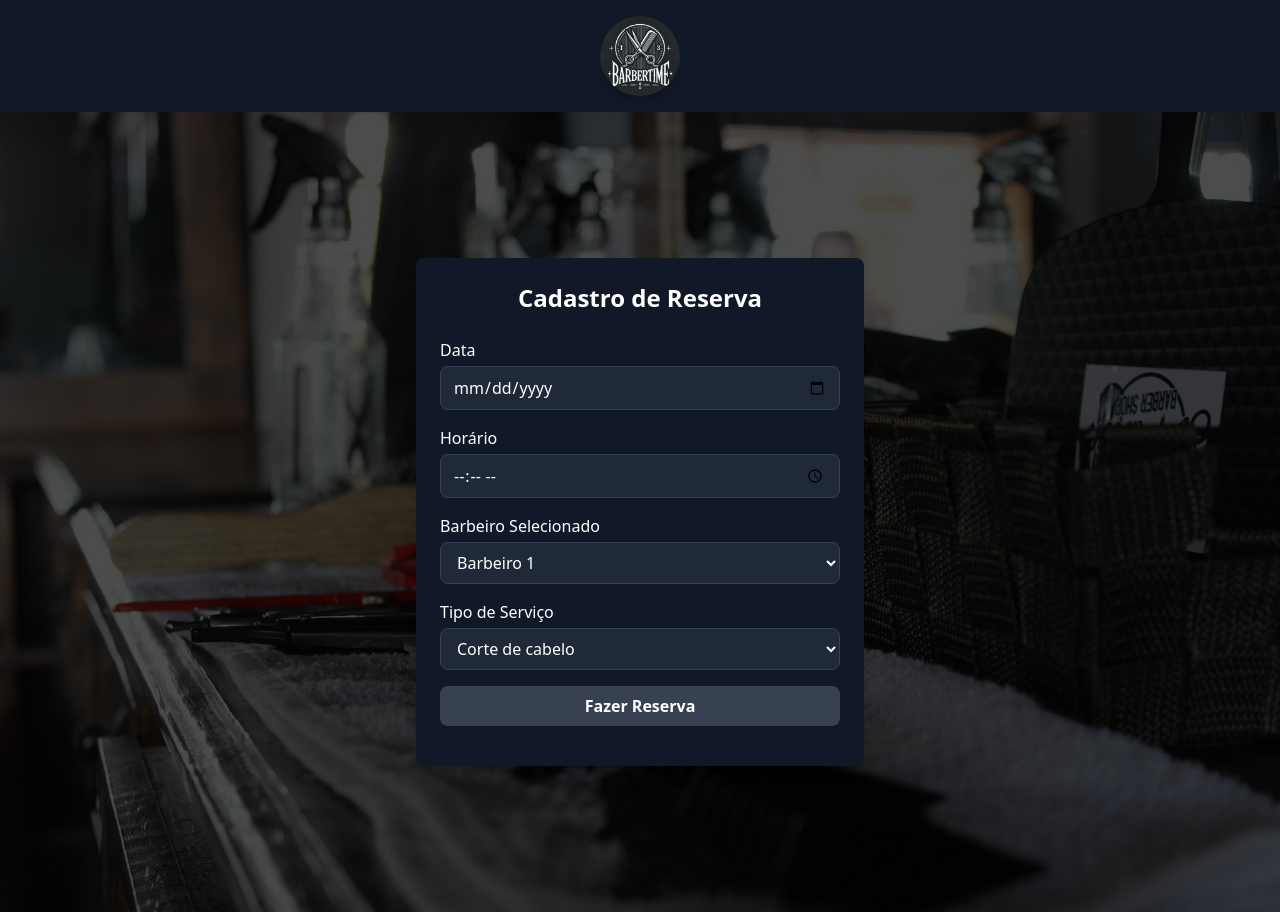
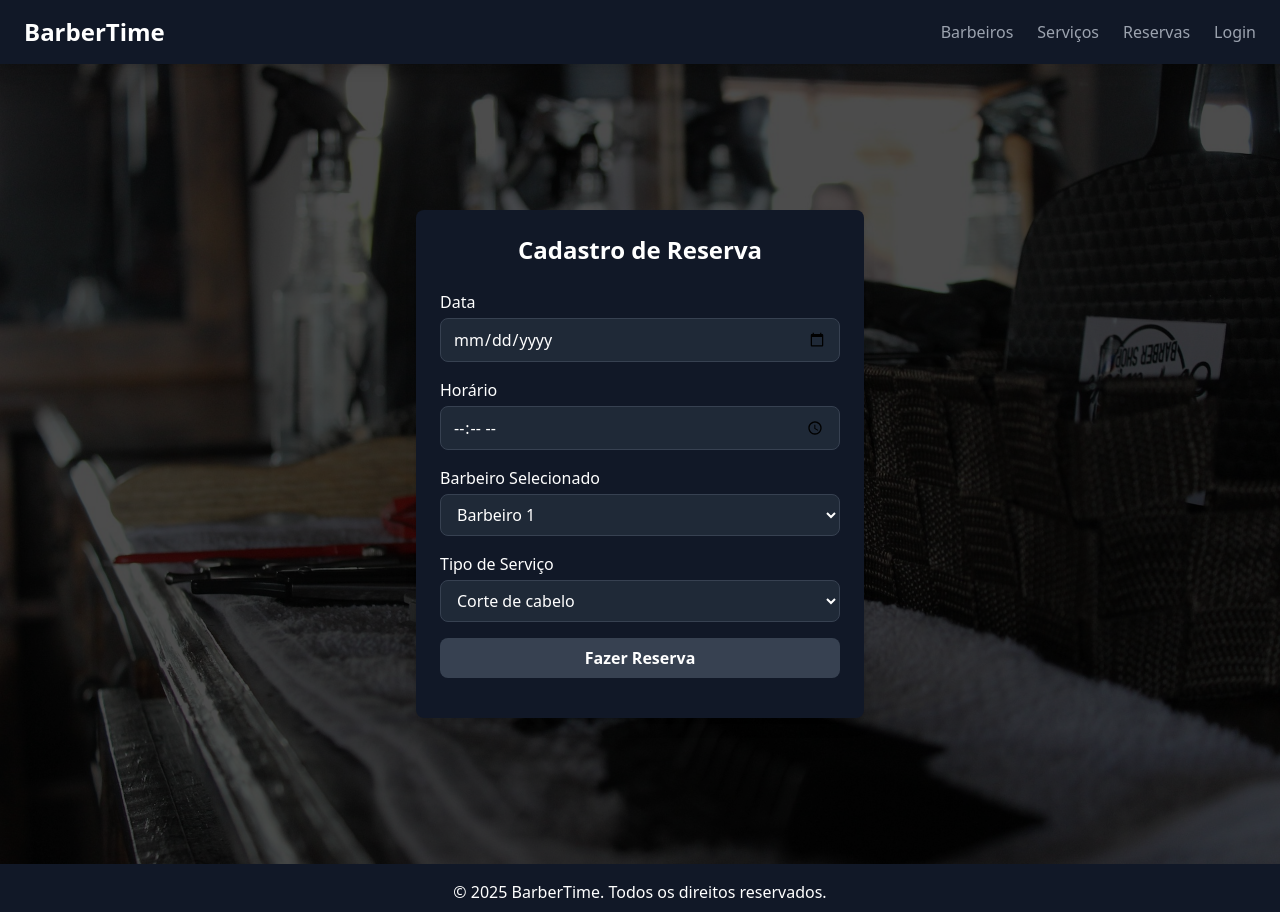
Before and after one commit to nauancastro/web-projeto-final, a website: page src/reserva.html in a window 1280 px wide. Shown: the top 912 px of the page. Drawn offline with nearby package versions, Linux system fonts and the light colour scheme.

Commit message:
:recycle::construction: Componentizando headers e identando código

```diff
--- a/src/components/footer.html
+++ b/src/components/footer.html
@@ -1,4 +1,4 @@
-<footer class="bg-gray-900 text-white py-4">
+<footer class="bg-gray-900 text-white py-4 w-full">
   <div class="container mx-auto px-4 text-center">
     <p>&copy; 2025 BarberTime. Todos os direitos reservados.</p>
     <div class="mt-4">
--- /dev/null
+++ b/src/components/header.html
@@ -0,0 +1,49 @@
+<nav class="bg-gray-900 py-4 shadow-lg w-full relative z-50">
+  <div class="container mx-auto flex justify-between items-center px-6">
+    <a href="index.html" class="text-white text-2xl font-bold">BarberTime</a>
+    <button class="block sm:hidden text-white text-3xl" onclick="toggleMenu()">
+      &#9776;
+    </button>
+    <ul
+      id="mobile-menu"
+      class="hidden sm:flex sm:space-x-6 absolute sm:static top-16 right-0 bg-gray-900 sm:bg-transparent w-full sm:w-auto py-4 sm:py-0 text-center sm:text-left"
+    >
+      <li>
+        <a
+          href="#barbeiros"
+          class="block sm:inline text-gray-400 hover:text-white py-2 sm:py-0"
+          >Barbeiros</a
+        >
+      </li>
+      <li>
+        <a
+          href="#servicos"
+          class="block sm:inline text-gray-400 hover:text-white py-2 sm:py-0"
+          >Serviços</a
+        >
+      </li>
+      <li>
+        <a
+          href="./src/reserva.html"
+          class="block sm:inline text-gray-400 hover:text-white py-2 sm:py-0"
+          >Reservas</a
+        >
+      </li>
+      <li>
+        <a
+          href="./src/login.html"
+          class="block sm:inline text-gray-400 hover:text-white py-2 sm:py-0"
+          >Login</a
+        >
+      </li>
+    </ul>
+  </div>
+</nav>
+
+<button
+  id="back-to-top"
+  onclick="scrollToTop()"
+  class="hidden fixed bottom-5 right-5 bg-gray-700 text-white px-4 py-2 rounded-full shadow-lg hover:bg-gray-600"
+>
+  ↑ Topo
+</button>
--- a/src/reserva.html
+++ b/src/reserva.html
@@ -11,13 +11,7 @@
     <link rel="stylesheet" href="./styles/output.css" />
   </head>
   <body class="bg-black text-white">
-    <header class="bg-gray-900 text-white py-4 flex justify-center">
-      <img
-        src="./assets/logo.webp"
-        alt="BarberTime Logo"
-        class="w-20 h-20 rounded-full shadow-lg hover:scale-110 duration-200"
-      />
-    </header>
+    <div id="header-container"></div>
 
     <main
       class="w-full h-screen bg-cover bg-center bg-opacity-50 relative"
@@ -100,7 +94,7 @@
       </div>
     </main>
 
-    <div id="footer-container" class="w-full"></div>
+    <div id="footer-container"></div>
     <script src="./scripts/index.js"></script>
     <script src="./scripts/api.js"></script>
   </body>
--- a/src/scripts/index.js
+++ b/src/scripts/index.js
@@ -1,5 +1,5 @@
 // -------INÍCIO-COMPONENTES-------
-// Footer
+// INICIO FOOTER
 async function loadFooter() {
   try {
     // Verifica se a página está na raiz ou dentro da pasta ./src/
@@ -17,7 +17,26 @@ async function loadFooter() {
 }
 // Chama a função para carregar o rodapé
 loadFooter();
+// FIM FOOTER
+// INICIO HEADER
+async function loadHeader() {
+  try {
+    // Verifica se a página está na raiz ou dentro da pasta ./src/
+    const basePath = window.location.pathname.includes("/src") ? ".." : ".";
 
+    // Caminho correto para carregar o header
+    const response = await fetch(`${basePath}/src/components/header.html`);
+    const headerHTML = await response.text();
+
+    // Insere o cabeçalho na página
+    document.getElementById("header-container").innerHTML = headerHTML;
+  } catch (error) {
+    console.error("Erro ao carregar o rodapé:", error);
+  }
+}
+// Chama a função para carregar o header
+loadHeader();
+// FIM HEADER
 // -------FIM-COMPONENTES----------
 
 // Função para abrir e fechar o menu mobile
```
Also changed, not shown: src/cadastra_usuario.html (+1 -1 lines), src/login.html (+2 -1 lines), src/styles/output.css.
